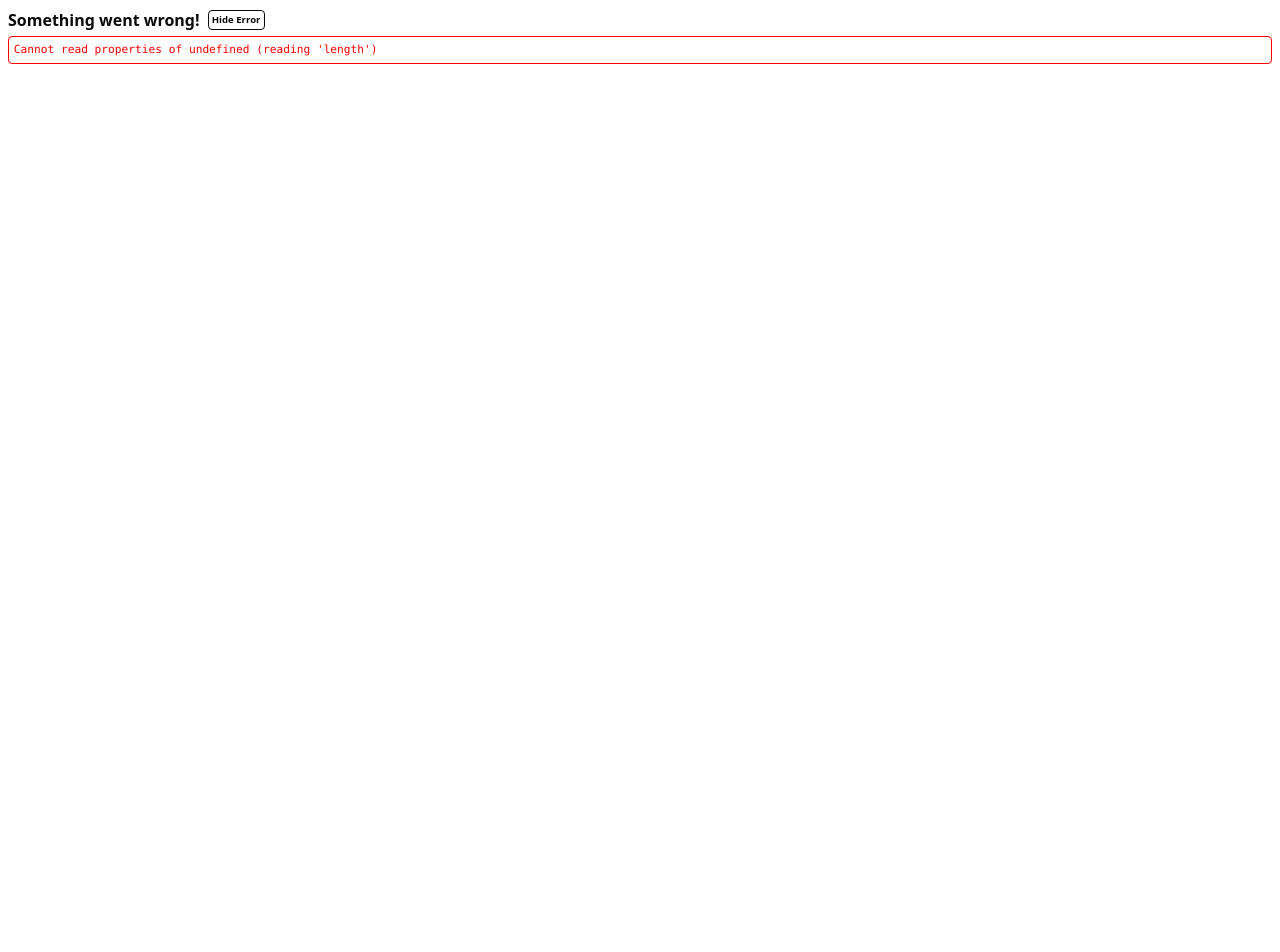
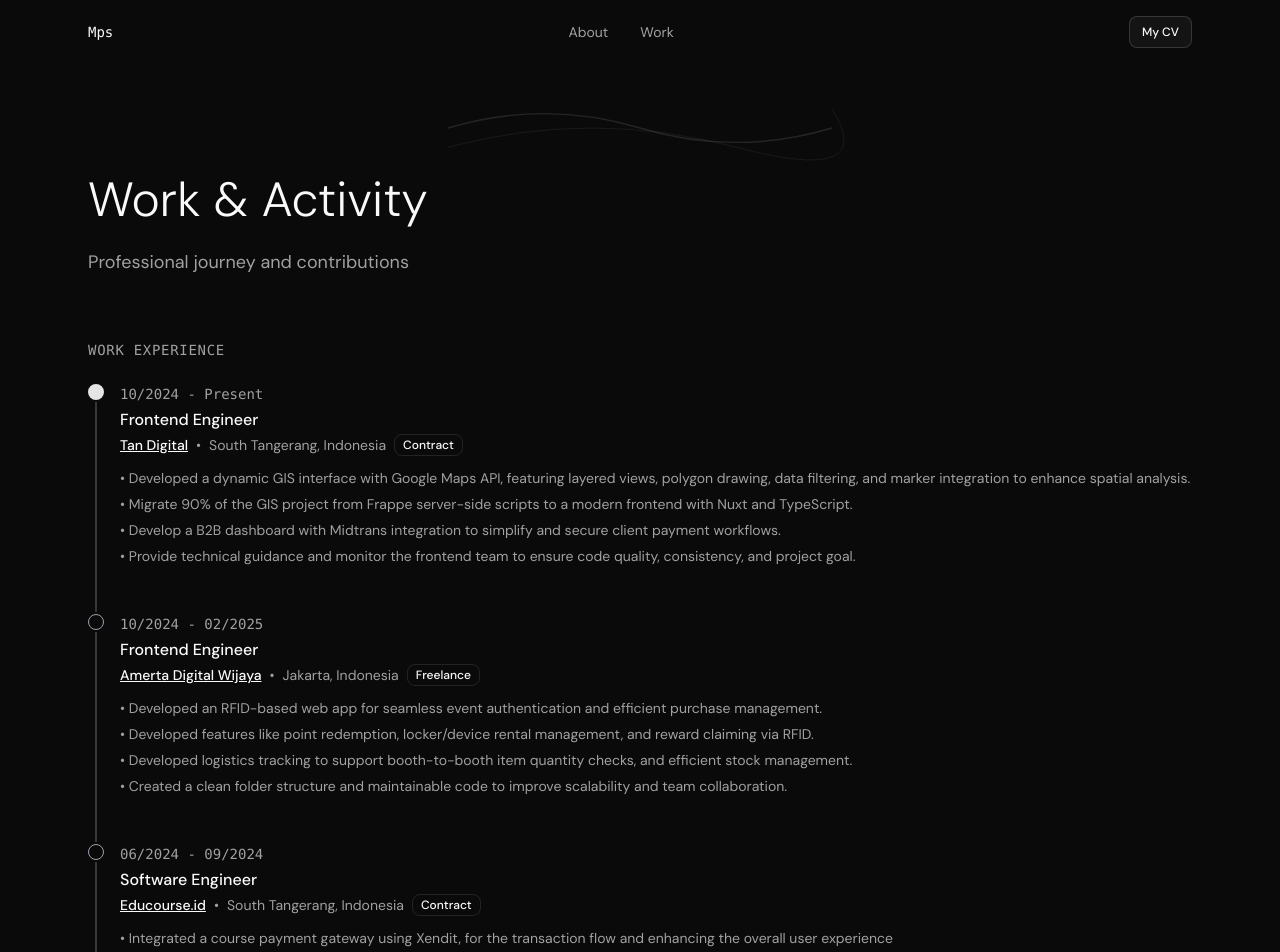
Before and after one commit to mpsalunggg/webku, a React (Vite) app: page /work in a window 1280 px wide. Shown: the top 952 px of the page. Before the commit the page ends 800 px from the top, so only its background shows below. Built offline with nearby package versions, Linux system fonts and the light colour scheme.

Commit message:
feat: add link_company href for better experience

```diff
--- a/src/constants/work.ts
+++ b/src/constants/work.ts
@@ -2,6 +2,7 @@ export const workExperiences = [
   {
     period: '10/2024 - Present',
     company: 'Tan Digital',
+    link_company: 'https://tandigital.id/',
     position: 'Frontend Engineer',
     location: 'South Tangerang, Indonesia',
     type: 'Contract',
@@ -15,6 +16,7 @@ export const workExperiences = [
   {
     period: '10/2024 - 02/2025',
     company: 'Amerta Digital Wijaya',
+    link_company: 'https://www.linkedin.com/company/amertadw/',
     position: 'Frontend Engineer',
     location: 'Jakarta, Indonesia',
     type: 'Freelance',
@@ -28,6 +30,7 @@ export const workExperiences = [
   {
     period: '06/2024 - 09/2024',
     company: 'Educourse.id',
+    link_company: 'https://educourse.id/',
     position: 'Software Engineer',
     location: 'South Tangerang, Indonesia',
     type: 'Contract',
@@ -40,6 +43,7 @@ export const workExperiences = [
   {
     period: '09/2023 - 03/2024',
     company: 'Rey.id',
+    link_company: 'https://rey.id/id/',
     position: 'Frontend Engineer',
     location: 'Jakarta, Indonesia',
     type: 'Contract',
@@ -52,6 +56,7 @@ export const workExperiences = [
   {
     period: '02/2023 - 06/2023',
     company: 'Educourse.id',
+    link_company: 'https://educourse.id/',
     position: 'Frontend Engineer',
     location: 'South Tangerang, Indonesia',
     type: 'Internship',
@@ -67,6 +72,7 @@ export const activities = [
   {
     period: '07/2023 - 12/2023',
     organization: 'GoTo Impact Foundation - Generasi Gigih 3.0',
+    link_company: 'https://goto-impact.org/generasi-gigih',
     role: 'Fullstack Engineer Learning Path',
     location: 'Jakarta, Indonesia',
     responsibilities: [
@@ -78,6 +84,7 @@ export const activities = [
   {
     period: '08/2022 - 12/2022',
     organization: 'RuangGuru',
+    link_company: 'https://www.ruangguru.com/program/kampus-merdeka',
     role: 'Frontend Engineering Learning Path',
     location: 'Jakarta, Indonesia',
     responsibilities: [
@@ -88,6 +95,7 @@ export const activities = [
   {
     period: '09/2022 - 06/2024',
     organization: 'Hammercode Community',
+    link_company: 'https://www.hammercode.org/',
     role: 'Frontend Engineer Mentor & Lead Community',
     location: 'Palu, Indonesia',
     responsibilities: [
--- a/src/pages/work/components/Activities.tsx
+++ b/src/pages/work/components/Activities.tsx
@@ -8,7 +8,7 @@ import {
   TimelineSeparator,
   TimelineTitle,
 } from '@/components/ui/timeline'
-import { activities } from '@/constants/about'
+import { activities } from '@/constants/work'
 
 export const Activities = () => {
   return (
@@ -22,7 +22,10 @@ export const Activities = () => {
       </h3>
       <Timeline defaultValue={activities.length}>
         {activities.map((activity, index) => (
-          <TimelineItem key={`${activity.organization}-${index}`} step={index + 1}>
+          <TimelineItem
+            key={`${activity.organization}-${index}`}
+            step={index + 1}
+          >
             <TimelineHeader>
               <TimelineDate className="text-sm font-mono">
                 {activity.period}
@@ -33,9 +36,13 @@ export const Activities = () => {
             </TimelineHeader>
             <TimelineContent className="space-y-2">
               <div className="flex items-center gap-2 flex-wrap">
-                <span className="text-foreground font-medium">
+                <a
+                  href={activity.link_company}
+                  target="_blank"
+                  className="text-foreground hover:text-blue-600 underline font-medium"
+                >
                   {activity.organization}
-                </span>
+                </a>
                 <span className="text-muted-foreground">•</span>
                 <span className="text-muted-foreground text-sm">
                   {activity.location}
--- a/src/pages/work/components/WorkExperience.tsx
+++ b/src/pages/work/components/WorkExperience.tsx
@@ -15,7 +15,8 @@ export const WorkExperience = () => {
   const activeIndex = workExperiences.findIndex((exp) =>
     exp.period.toLowerCase().includes('present')
   )
-  const defaultValue = activeIndex !== -1 ? activeIndex + 1 : workExperiences.length
+  const defaultValue =
+    activeIndex !== -1 ? activeIndex + 1 : workExperiences.length
 
   return (
     <div className="relative">
@@ -30,7 +31,10 @@ export const WorkExperience = () => {
         {workExperiences.map((experience, index) => {
           const isPresent = experience.period.toLowerCase().includes('present')
           return (
-            <TimelineItem key={`${experience.company}-${index}`} step={index + 1}>
+            <TimelineItem
+              key={`${experience.company}-${index}`}
+              step={index + 1}
+            >
               <TimelineHeader>
                 <TimelineDate className="text-sm font-mono">
                   {experience.period}
@@ -41,9 +45,13 @@ export const WorkExperience = () => {
               </TimelineHeader>
               <TimelineContent className="space-y-2">
                 <div className="flex items-center gap-2 flex-wrap">
-                  <span className="text-foreground font-medium">
+                  <a
+                    href={experience.link_company}
+                    target="_blank"
+                    className="text-foreground hover:text-blue-600 underline font-medium"
+                  >
                     {experience.company}
-                  </span>
+                  </a>
                   <span className="text-muted-foreground">•</span>
                   <span className="text-muted-foreground text-sm">
                     {experience.location}
```
